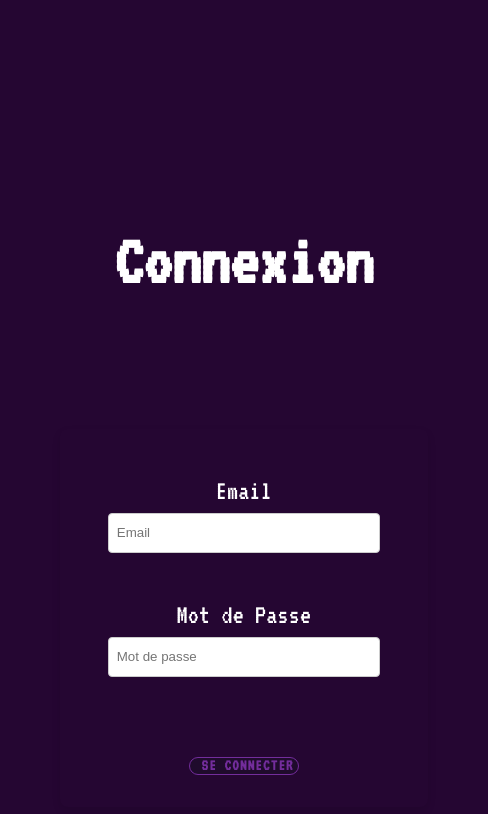
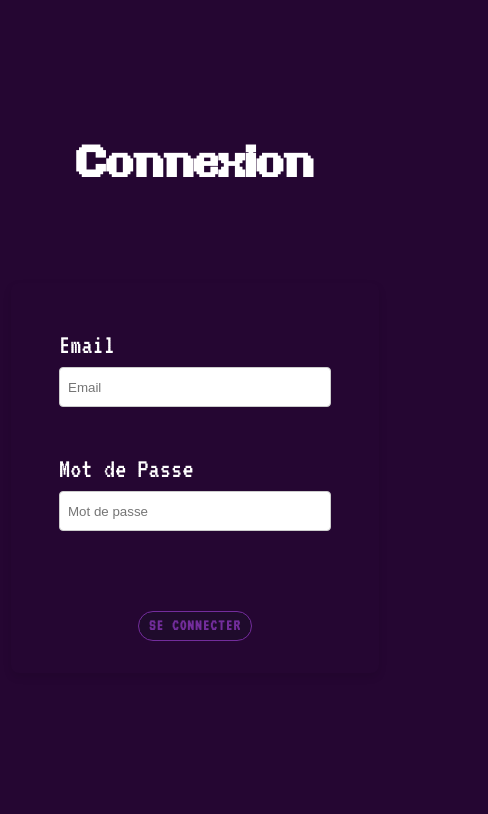
Before and after one commit to WildCodeSchool-2024-02/JS-RMT-Julien-StreetArtHunter-P3, a React (Vite) app in the folder client/: page /login in a window 390 px wide. Shown: the top 814 px of the page, 488 px wide, since content can reach past the window. Built offline with nearby package versions, Linux system fonts and the light colour scheme; no server answers.

Commit message:
MAJ css et responsive page Login

```diff
--- a/client/src/styles/form-connection.css
+++ b/client/src/styles/form-connection.css
@@ -1,8 +1,5 @@
 .login-connexion {
   background-color: var(--main-bg-color);
-  color: white;
-  font-family: var(--font-title);
-  font-size: 3rem;
   display: flex;
   align-items: center;
   justify-content: center;
@@ -11,6 +8,14 @@
   box-sizing: border-box;
   flex-direction: column;
 }
+
+.login-connexion > h2 {
+  color: white;
+  font-family: var(--font-title);
+  font-size: 3rem;
+  margin-bottom: 30px;
+}
+
 .form-connection {
   margin: 1.5rem;
   padding: 2rem;
@@ -18,13 +23,14 @@
   box-shadow: 0 4px 8px rgba(0, 0, 0, 0.1);
   font-family: var(--font-subtitle);
 }
+
 .form-connection label {
   display: flex;
   flex-direction: column;
   padding: 1rem;
   height: auto;
   font-size: 1.75rem;
-  align-items: center;
+  align-items: left;
   color: white;
 }
 
@@ -39,23 +45,29 @@
   border: 1px solid #ccc;
   border-radius: 4px;
 }
+
 .box-button {
   display: flex;
   justify-content: center;
 }
+
 .form-connection button {
   margin-top: 3rem;
+  padding: 10px;
+  width: fit-content;
 }
+
 .popup-content {
   font-size: 1.5rem;
   margin-top: 3rem;
   font-family: var(--font-subtitle);
 }
+
 @media (max-width: 390px) {
-  .login-connexion {
-    height: 125vh;
-    width: 125vw;
+  .login-connexion > h2 {
+    margin-bottom: 0px;
   }
+
   .form-connection input {
     width: 17rem;
     max-width: 100%;
```
